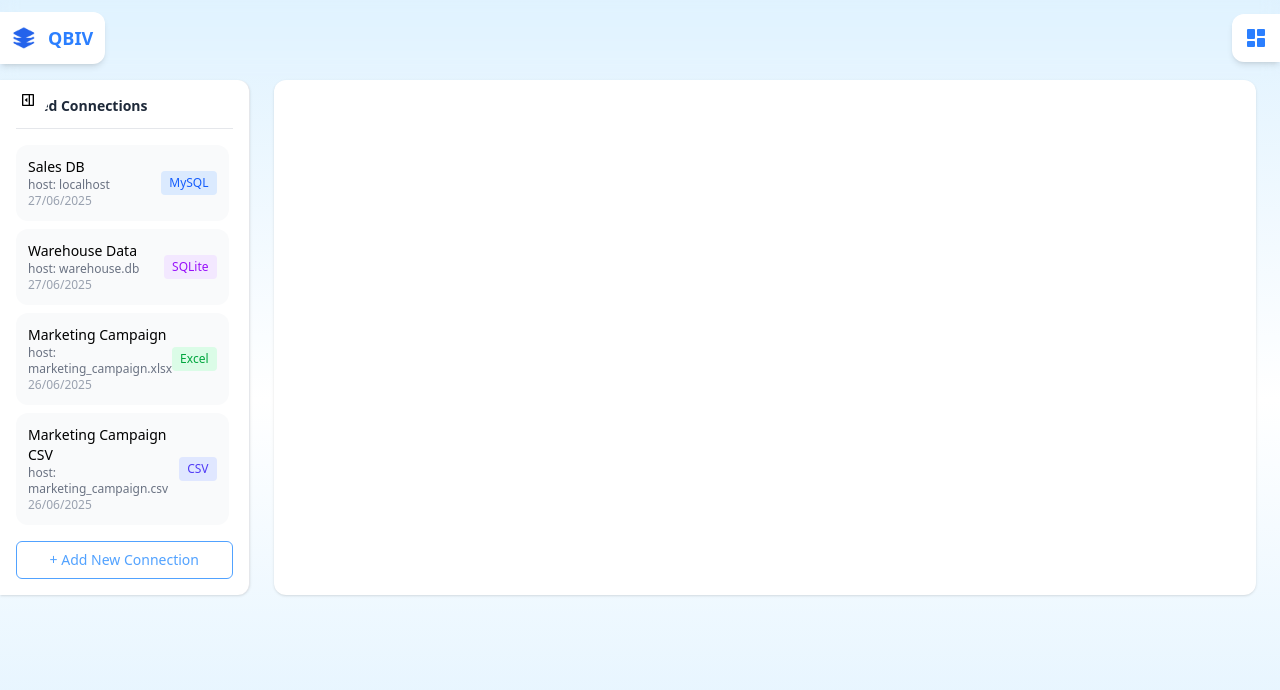
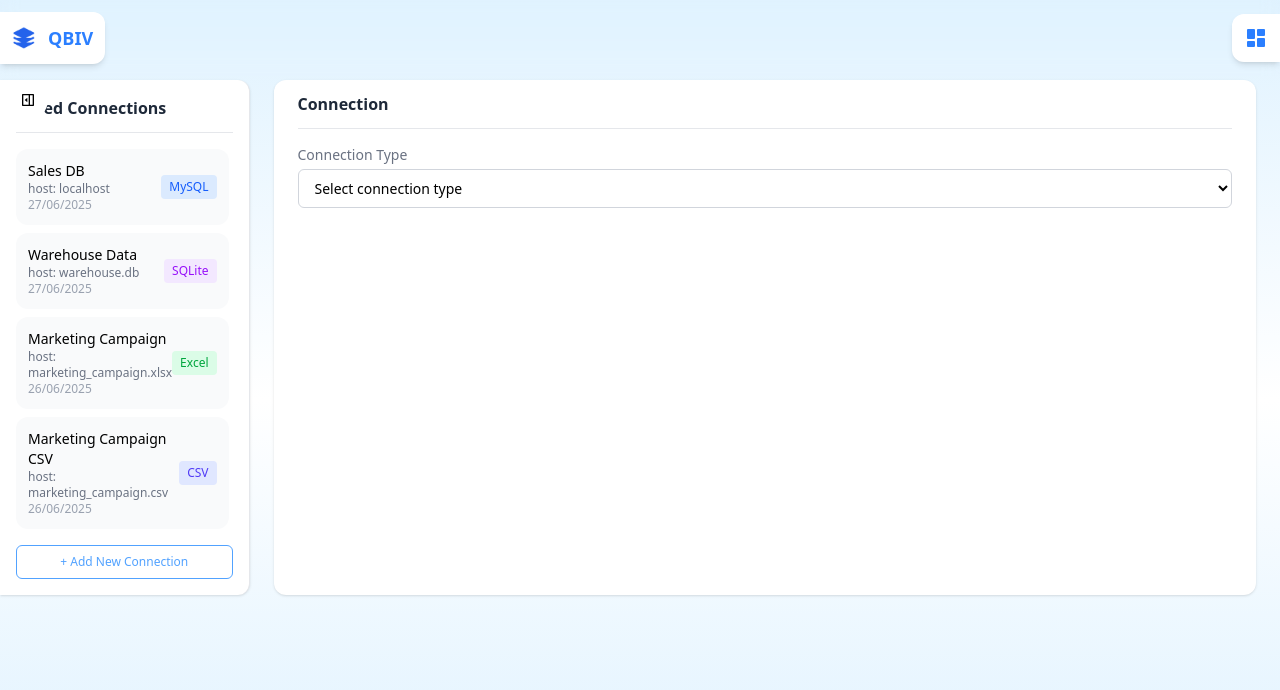
Before and after one commit to sai-zack-dev/query-based-intelligence-visualization, a React (Vite) app: page / in a window 1280 px wide. Shown: the top 690 px of the page. Built offline with nearby package versions, Linux system fonts and the light colour scheme.

Commit message:
feat(connection-form): build UI for data connection form

```diff
--- a/dist-electron/main.js
+++ b/dist-electron/main.js
@@ -12,6 +12,12 @@ process.env.VITE_PUBLIC = VITE_DEV_SERVER_URL ? path.join(process.env.APP_ROOT,
 let win;
 function createWindow() {
   win = new BrowserWindow({
+    // width: 1280, // Optional: default width
+    // height: 800, // Optional: default height
+    minWidth: 700,
+    // ✅ Minimum width
+    minHeight: 300,
+    // ✅ Minimum height
     icon: path.join(process.env.VITE_PUBLIC, "electron-vite.svg"),
     webPreferences: {
       preload: path.join(__dirname, "preload.mjs")
--- a/electron/main.ts
+++ b/electron/main.ts
@@ -28,6 +28,10 @@ let win: BrowserWindow | null
 
 function createWindow() {
   win = new BrowserWindow({
+    // width: 1280, // Optional: default width
+    // height: 800, // Optional: default height
+    minWidth: 700, // ✅ Minimum width
+    minHeight: 300, // ✅ Minimum height
     icon: path.join(process.env.VITE_PUBLIC, 'electron-vite.svg'),
     webPreferences: {
       preload: path.join(__dirname, 'preload.mjs'),
--- a/src/components/DataConnection/ConnectionForm.tsx
+++ b/src/components/DataConnection/ConnectionForm.tsx
@@ -1,12 +1,174 @@
+import React, { useState } from "react";
+import { FiUploadCloud } from "react-icons/fi";
+import { FaSave } from "react-icons/fa";
+
 interface Props {
   sidebarActive: boolean;
 }
 
 export const ConnectionForm: React.FC<Props> = ({ sidebarActive }) => {
+  const [connectionType, setConnectionType] = useState("");
+  const [fileName, setFileName] = useState<string | null>(null);
+
+  const handleFileChange = (e: React.ChangeEvent<HTMLInputElement>) => {
+    const file = e.target.files?.[0];
+    if (file) {
+      setFileName(file.name);
+    }
+  };
+
+  const renderConnectionInputs = () => {
+    if (connectionType === "mysql") {
+      return (
+        <>
+          <div className="flex gap-3">
+            <div className="w-full">
+              <label className="input-label">Host</label>
+              <input className="input" placeholder="e.g. localhost" />
+            </div>
+            <div className="w-full">
+              <label className="input-label">Port</label>
+              <input className="input" placeholder="e.g. 3306" />
+            </div>
+          </div>
+          <div className="flex gap-3">
+            <div className="w-full">
+              <label className="input-label">Username</label>
+              <input className="input" placeholder="e.g. root" />
+            </div>
+            <div className="w-full">
+              <label className="input-label">Password</label>
+              <input type="password" placeholder="Enter password" className="input" />
+            </div>
+          </div>
+        </>
+      );
+    }
+
+    if (["excel", "csv", "sqlite"].includes(connectionType)) {
+      return (
+        <>
+          <div className="flex items-center justify-between">
+            <label className="input-label">
+              Import File ({fileExtensionLabel()})
+            </label>
+            {connectionType !== "sqlite" && (
+              <a href="#" className="text-xs text-blue-600 underline">
+                Download {capitalize(connectionType)} Template
+              </a>
+            )}
+          </div>
+          <label className="border-2 border-dashed border-gray-300 rounded-md p-6 flex flex-col items-center text-gray-500 cursor-pointer hover:bg-gray-50 transition" htmlFor="file-upload">
+            <FiUploadCloud className="text-3xl mb-2" />
+            <label className="cursor-pointer">
+              {fileName ? (
+                <span className="text-gray-700 font-medium">{fileName}</span>
+              ) : (
+                "Drag and Drop or Browse File"
+              )}
+            </label>
+            <input
+              id="file-upload"
+              type="file"
+              className="hidden"
+              accept={fileAcceptType()}
+              onChange={handleFileChange}
+            />
+          </label>
+        </>
+      );
+    }
+
+    return null;
+  };
+
+  const fileExtensionLabel = () => {
+    switch (connectionType) {
+      case "excel":
+        return ".xlsx, xls";
+      case "csv":
+        return ".csv";
+      case "sqlite":
+        return ".sqlite, .sqlite3, .db, .db3, .s3db, .sl3";
+      default:
+        return "";
+    }
+  };
+
+  const fileAcceptType = () => {
+    switch (connectionType) {
+      case "excel":
+        return ".xlsx";
+      case "csv":
+        return ".csv";
+      case "sqlite":
+        return ".db";
+      default:
+        return "*";
+    }
+  };
+
+  const capitalize = (str: string) =>
+    str.charAt(0).toUpperCase() + str.slice(1);
+
+  const renderSubmitButton = () => {
+    const isFileImport = ["excel", "csv", "sqlite"].includes(connectionType);
+    return (
+      <div className="flex justify-end mt-4 gap-2">
+        <button
+          type="button"
+          className="btn-outline w-1/2 md:w-auto text-xs"
+        >
+          {isFileImport ? "Test Template" : "Test Connection"}
+        </button>
+        <button
+          type="submit"
+          className="btn-primary w-1/2 md:w-auto text-xs flex justify-center items-center gap-2"
+        >
+          <FaSave />
+          {isFileImport ? "Save and Import" : "Save and Connect"}
+        </button>
+      </div>
+    );
+  };
+
   return (
-    <div
-      className={`p-6 mx-0 sm:mx-6 rounded-xl bg-white shadow transition-all duration-300 w-full
-        `}
-    ></div>
+    <div className="p-6 pt-3 mx-0 sm:mx-6 rounded-xl bg-white shadow transition-all duration-300 w-full">
+      <div className="flex items-center justify-between mb-4 border-b pb-3 border-gray-200">
+        <h2 className="font-semibold text-gray-800">Connection</h2>
+      </div>
+
+      <form className="flex flex-col space-y-3">
+        {/* Type */}
+        <div>
+          <label className="input-label">Connection Type</label>
+          <select
+            className="input"
+            value={connectionType}
+            onChange={(e) => setConnectionType(e.target.value)}
+          >
+            <option value="">Select connection type</option>
+            <option value="mysql">MySQL</option>
+            <option value="excel">Excel</option>
+            <option value="csv">CSV</option>
+            <option value="sqlite">SQLite</option>
+          </select>
+        </div>
+
+        {/* Common Name */}
+        {connectionType && (
+          <div>
+            <label className="input-label">Connection Name</label>
+            <input className="input" placeholder="Enter connection name" />
+          </div>
+        )}
+
+        {/* Conditional Inputs */}
+        {renderConnectionInputs()}
+
+        {/* Submit Buttons */}
+        {connectionType && renderSubmitButton()}
+      </form>
+    </div>
   );
 };
--- a/src/components/DataConnection/SavedConnectionsPanel.tsx
+++ b/src/components/DataConnection/SavedConnectionsPanel.tsx
@@ -54,7 +54,7 @@ export const SavedConnectionsPanel: React.FC<SavedConnectionsPanelProps> = ({
   toggleSidebar,
 }) => {
   const sidebarClasses = `
-    p-4 border-r md:block hidden border-gray-200 bg-white rounded-e-xl shadow
+    p-4 border-r sm:block hidden border-gray-200 bg-white rounded-e-xl shadow
     transition-all duration-300
     ${
       sidebarActive
@@ -69,12 +69,12 @@ export const SavedConnectionsPanel: React.FC<SavedConnectionsPanelProps> = ({
   `.trim();
 
   const addButtonClasses = `
-    w-full mt-4 text-sm cursor-pointer btn-outline
+    w-full mt-4 text-xs cursor-pointer btn-outline
     ${sidebarActive ? "block" : "hidden"}
   `.trim();
 
   const toggleButtonClasses = `
-    absolute bg-white mx-2 p-3 rounded-full transition-all duration-300 hidden md:block
+    absolute bg-white mx-2 p-3 rounded-full transition-all duration-300 hidden sm:block
     left-0 h-10 w-10 flex items-center justify-center
     ${
       sidebarActive
@@ -94,7 +94,7 @@ export const SavedConnectionsPanel: React.FC<SavedConnectionsPanelProps> = ({
       <div className={sidebarClasses}>
         {/* Header */}
         <div className={headerClasses}>
-          <h2 className="text-sm font-semibold text-gray-800">
+          <h2 className="font-semibold text-gray-800">
             Saved Connections
           </h2>
         </div>
--- a/src/index.css
+++ b/src/index.css
@@ -6,14 +6,22 @@
   }
 
   .btn-primary {
-    @apply px-4 py-2 bg-blue-400 text-white rounded hover:bg-blue-600 transition;
+    @apply px-4 py-2 bg-blue-500 text-white rounded hover:bg-blue-600 transition;
   }
 
   .btn-outline {
-    @apply px-4 py-2 border border-blue-400 text-blue-400 rounded-md hover:bg-blue-50 transition;
+    @apply px-3 py-2 border border-blue-400 text-blue-400 rounded-md hover:bg-blue-50 transition;
   }
 
   .bg-light {
     @apply bg-gradient-to-b from-sky-100 via-white to-sky-100;
   }
+
+  .input-label {
+    @apply block text-sm text-gray-500 mb-1;
+  }
+
+  .input {
+    @apply w-full px-3 py-2 border rounded-md border-gray-300 text-sm focus:outline-none focus:ring-2 focus:ring-blue-400 placeholder-gray-300;
+  }
 }
```
